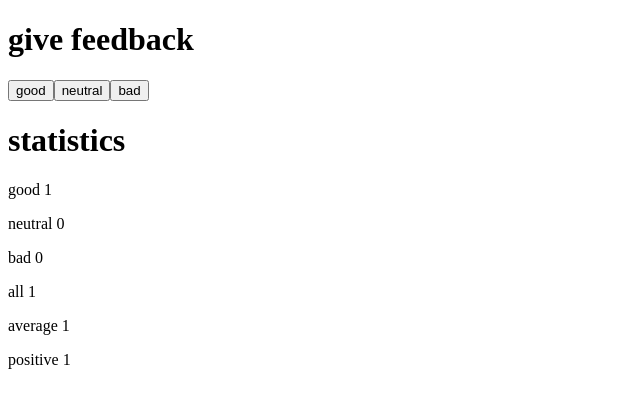
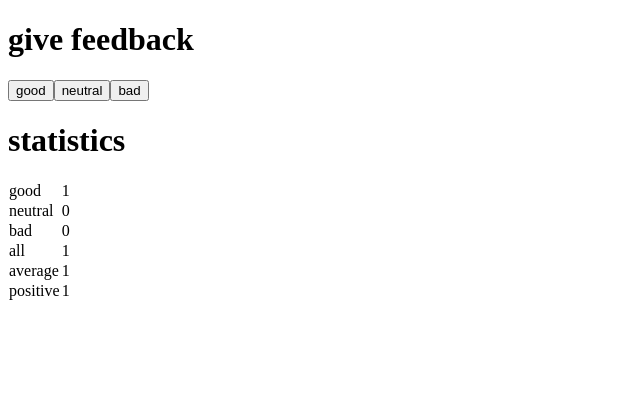
Before and after one commit to atklenner/unicafe, a React (Create React App) app: page / in a window 1280 px wide. Both pictures are taken after a click on the button "good". Shown: the top 408 px of the page, without its empty margins (0-640 px from the left). Built offline with nearby package versions, Linux system fonts and the light colour scheme.

Commit message:
finish 1.11

```diff
--- a/src/App.js
+++ b/src/App.js
@@ -39,9 +39,10 @@ const Statistics = ({ good, bad, neutral }) => {
 
 const StatisticsLine = ({ text, value }) => {
   return (
-    <p>
-      {text} {value}
-    </p>
+    <tr>
+      <td>{text}</td>
+      <td>{value}</td>
+    </tr>
   );
 };
 
```
